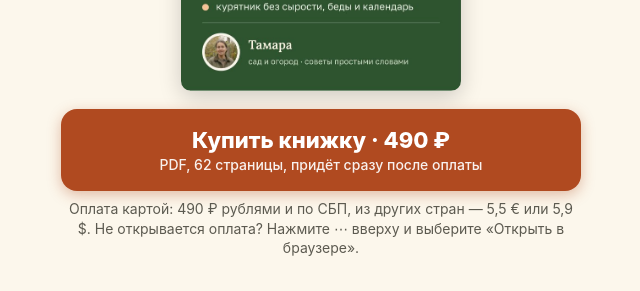
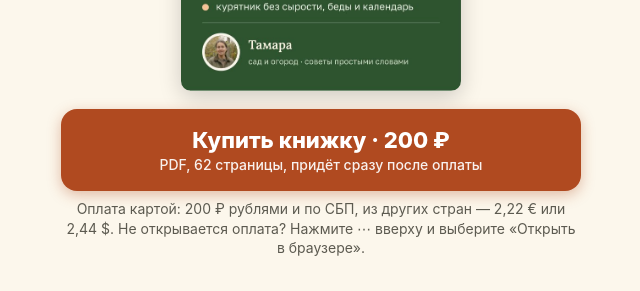
Before and after one commit to tamara-sadovod/tamara-sadovod.github.io, a plain HTML site: page kniga/index.html in a window 1280 px wide. Shown: the part 700-991 px from the top of the page, without its empty margins (319-959 px from the left). Drawn offline with Linux system fonts and the light colour scheme.

Commit message:
Книжка: цена 200 ₽ / 2,22 € / 2,44 $ как в Lava

```diff
--- a/kniga/index.html
+++ b/kniga/index.html
@@ -55,7 +55,7 @@ h2{font-family:Georgia,"Times New Roman",serif;font-size:24px;margin:30px 0 12px
   <p class="sub">Свет, корм, вода и курятник — по шагам, с цифрами для вашего города и вашего числа кур</p>
   <img class="cover" src="oblozhka.jpg" alt="Обложка книжки">
   <a class="buy" id="buy1" href="https://app.lava.top/products/842fa4a1-7059-49db-a565-b63f7d86ae1a">Купить книжку<span class="price"></span><small>PDF, 62 страницы, придёт сразу после оплаты</small></a>
-  <p class="note">Оплата картой: 490 ₽ рублями и по СБП, из других стран — 5,5 € или 5,9 $. Не открывается оплата? Нажмите ⋯ вверху и выберите «Открыть в браузере».</p>
+  <p class="note">Оплата картой: 200 ₽ рублями и по СБП, из других стран — 2,22 € или 2,44 $. Не открывается оплата? Нажмите ⋯ вверху и выберите «Открыть в браузере».</p>
 </div>
 
 <h2>Если куры зимой не несутся</h2>
@@ -98,7 +98,7 @@ h2{font-family:Georgia,"Times New Roman",serif;font-size:24px;margin:30px 0 12px
 
 <script>
 var BUY_URL = 'https://app.lava.top/products/842fa4a1-7059-49db-a565-b63f7d86ae1a';  // товар Lava.top (18.11)
-var PRICE = '490 ₽';
+var PRICE = '200 ₽';
 var ua = navigator.userAgent || '';
 var tiktok = /musical_ly|BytedanceWebview|TikTok|trill|ByteLocale/i.test(ua);
 var insta = /Instagram/i.test(ua);
```
